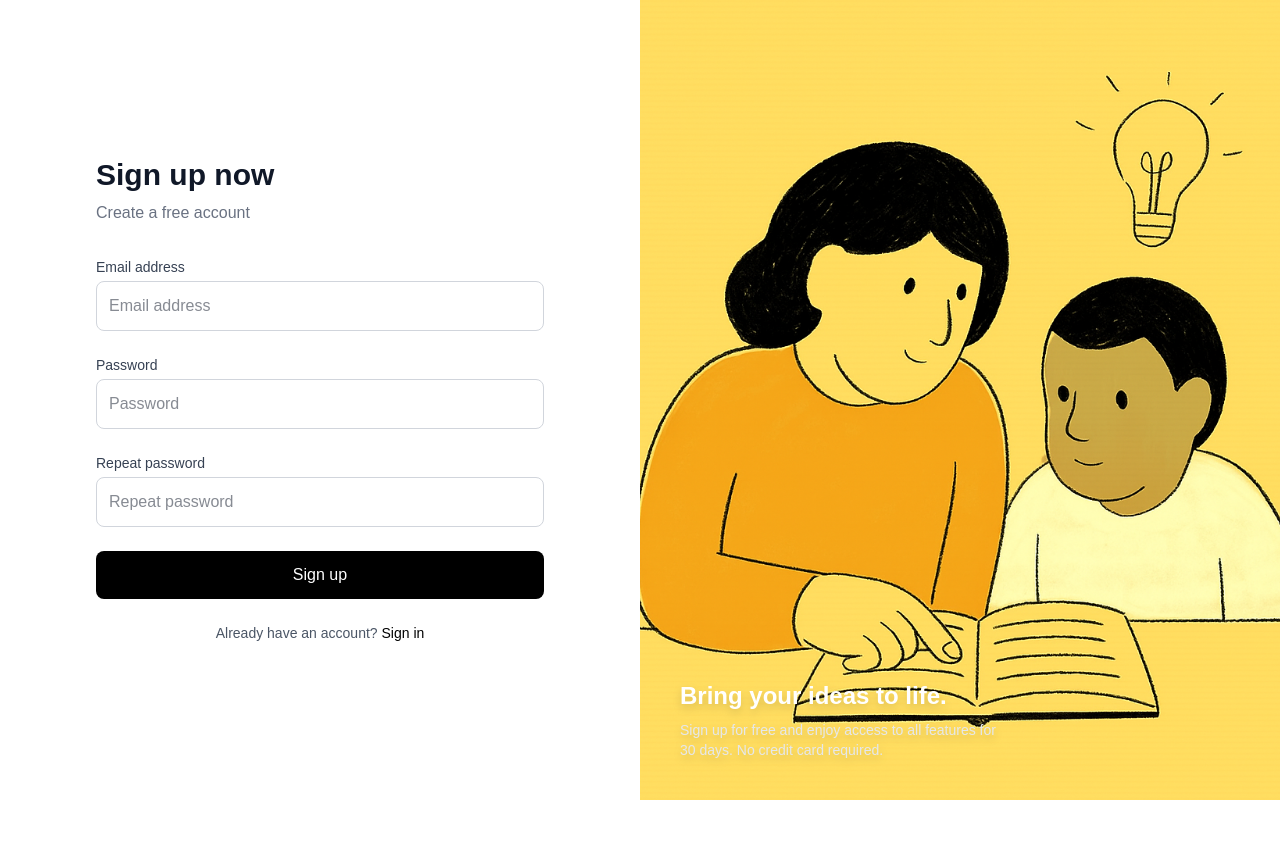
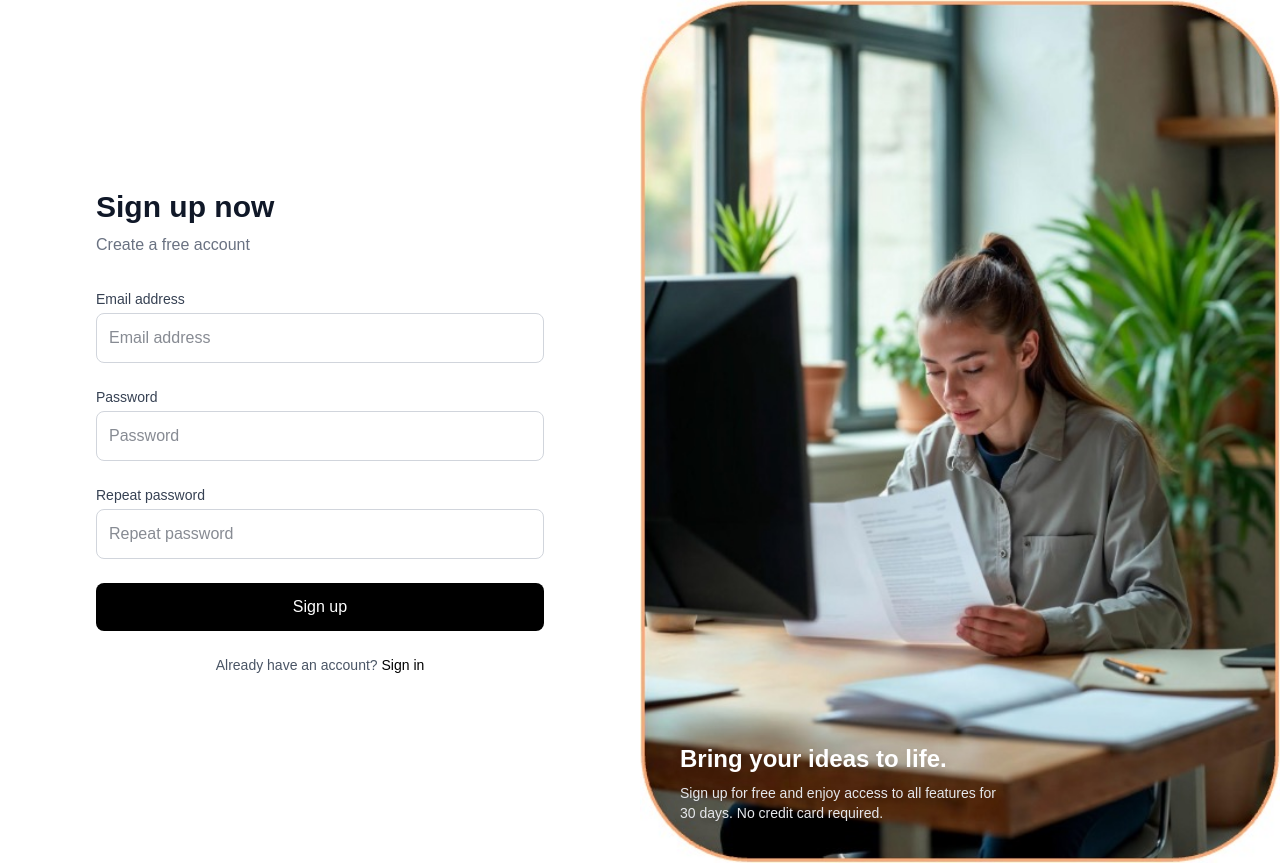
Before and after one commit to alanhe2027-lang/ampoule, a Next.js app: page /signup in a window 1280 px wide. Before the commit the page ends 800 px from the top, so only its background shows below. Built offline with nearby package versions, Linux system fonts and the light colour scheme.

Commit message:
fix: rebuild to include signup route

```diff
--- a/app/signup/page.tsx
+++ b/app/signup/page.tsx
@@ -89,7 +89,7 @@ export default function SignupPage() {
       {/* Right side — image with overlay text */}
       <div className="hidden md:block md:w-1/2 relative">
         <img
-          src="/signup-hero.png" // replace with your own image in /public
+          src="/signup-hero.jpg" // replace with your own image in /public
           alt="Background"
           className="object-cover w-full h-full"
         />
```
Also changed, not shown: public/signup-hero.jpg (added), public/signup-hero.png (deleted).
